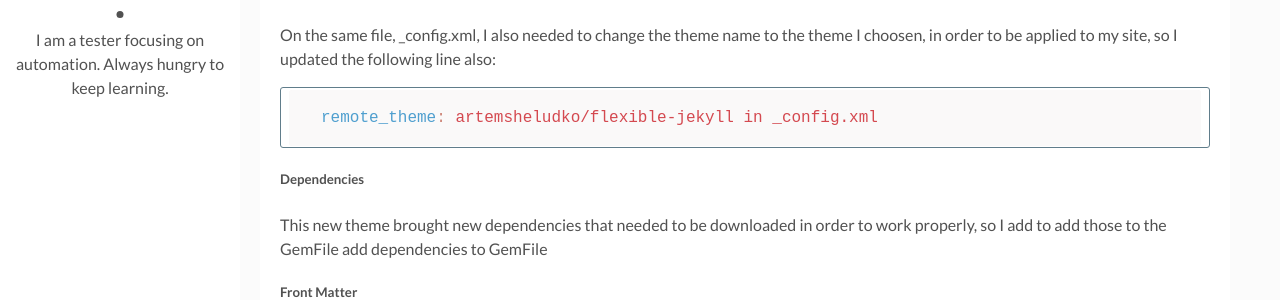
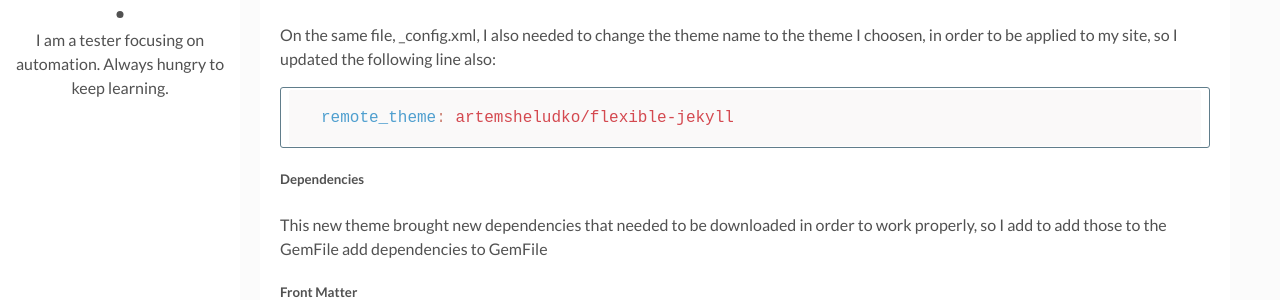
Before and after one commit to CMCunha/cristianomcunha.com, a Jekyll site: the page built from _posts/2021-09-14-building-my-blog.markdown, in a window 1280 px wide and 900 px high, scrolled down 3028 px. Shown: the part 151-451 px from the top of the window. Built offline with Jekyll 4.4.1, drawn with Linux system fonts in a browser that asks for light colours; comment, search, counter and statistics services are not loaded.

Commit message:
Correcting internal urls in first article

````diff
--- a/_posts/2021-09-14-building-my-blog.markdown
+++ b/_posts/2021-09-14-building-my-blog.markdown
@@ -82,7 +82,7 @@
 On the same file, _config.xml, I also needed to change the theme name to the theme I choosen, in order to be applied to my site, so I updated the following line also:
 
 ```yaml
-remote_theme: artemsheludko/flexible-jekyll in _config.xml
+remote_theme: artemsheludko/flexible-jekyll
 ```
 
 ##### Dependencies
@@ -138,5 +138,5 @@
 [github-link]: https://github.com/
 [minima-link]: https://github.com/jekyll/minima
 [flexyble-jekyll-link]: https://github.com/artemsheludko/flexible-jekyll
-[frontmatter-link]: [https://jekyllrb.com/docs/front-matter/]
-[tompreston-link]: [https://tom.preston-werner.com/]
+[frontmatter-link]: https://jekyllrb.com/docs/front-matter/
+[tompreston-link]: https://tom.preston-werner.com/
````
